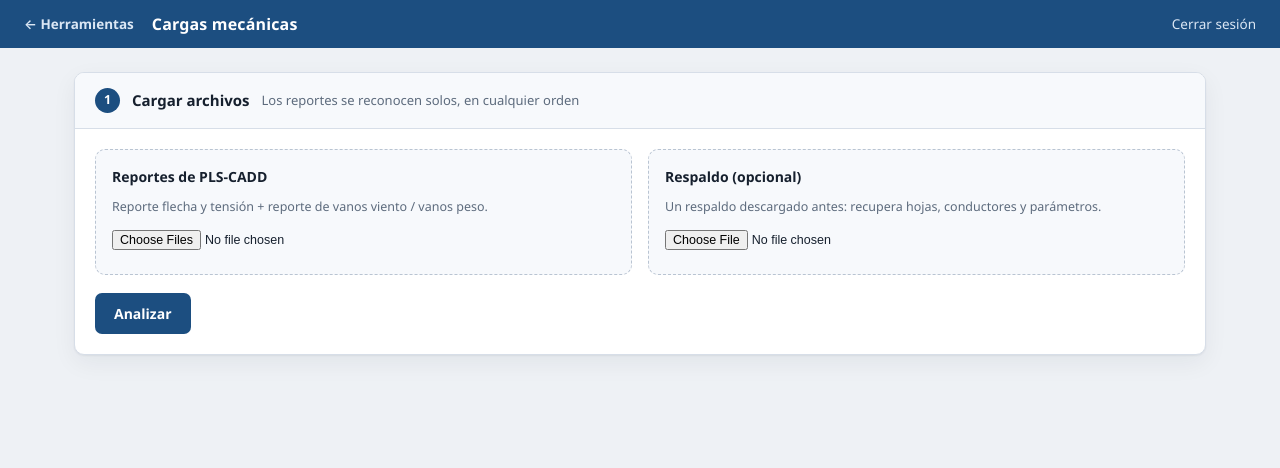
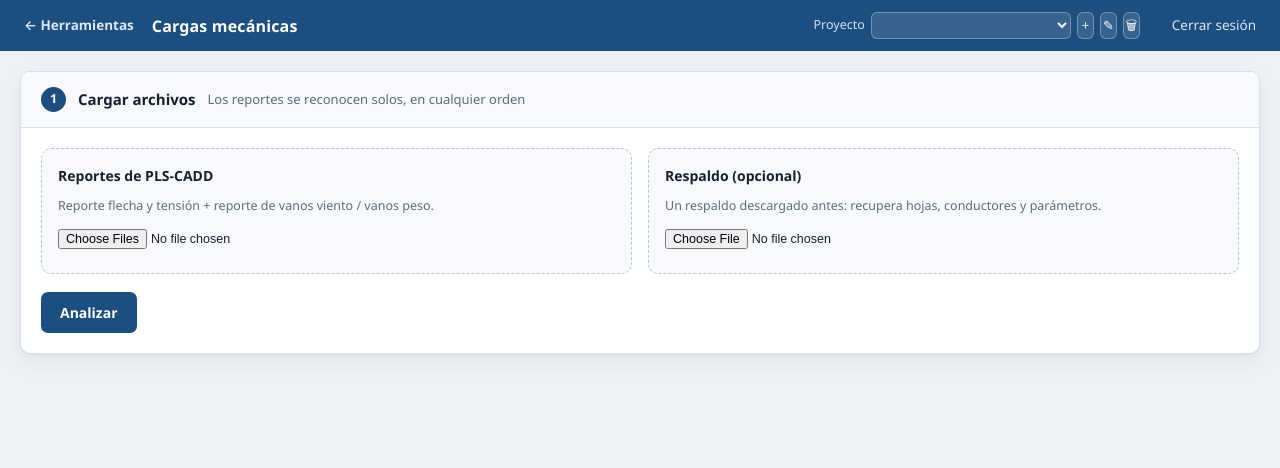
Before and after one commit to engicore-smc/claude, a FastAPI app: template app/templates/cargas.html in a window 1280 px wide. Shown: the top 468 px of the page. Run offline with FastAPI, Linux system fonts and the light colour scheme; the template is opened without the code that fills it, so the values that code supplies are empty.

Commit message:
Simplificar la pantalla de cargas mecanicas
- El bloque "Proyecto" se va de la pagina y pasa a ser un selector en la
  barra superior, junto a cerrar sesion, con crear, renombrar y eliminar.
  Los proyectos se guardan en el navegador y se abren tal como quedaron;
  un respaldo subido entra como proyecto nuevo, sin pisar los que hubiera.
- Se quita el selector de condicion del cable: siempre es creep, y
  repetirlo no aportaba nada.
- Se quita el resumen del proyecto; los veredictos ya estan al pie de su
  bloque en la propia hoja.
- Se quita el aviso "el reporte indica N m y N kg para ...". Los avisos de
  calculo (faltan estructuras, falta luz viento) se mantienen.
- La pagina pasa a ocupar todo el ancho del dispositivo, que es lo que
  pide una hoja de calculo. El selector de herramientas sigue centrado.

Quedan dos pasos: cargar archivos y hojas de analisis.

Co-Authored-By: Claude Opus 5 <noreply@anthropic.com>
Claude-Session: https://claude.ai/code/session_01K8Wj3i8x3pB5R6ZKg8QFbu

```diff
--- a/app/static/app.css
+++ b/app/static/app.css
@@ -70,7 +70,7 @@ body {
 .topbar a { color: #dbe7f4; text-decoration: none; font-size: 13.5px; }
 .topbar a:hover { color: #fff; text-decoration: underline; }
 
-main { max-width: 1180px; margin: 0 auto; padding: 24px 24px 96px; }
+main { max-width: 100%; margin: 0; padding: 20px 20px 80px; }
 
 .step {
   background: var(--surface);
@@ -271,7 +271,8 @@ table.data tr.off td { opacity: .42; }
 table.data tr.off td.pick { opacity: 1; }
 
 /* ------------------------------------------------- selector de herramienta */
-.tools { display: grid; gap: 18px; grid-template-columns: repeat(auto-fit, minmax(290px, 1fr)); }
+.tools { display: grid; gap: 18px; grid-template-columns: repeat(auto-fit, minmax(290px, 1fr));
+         max-width: 900px; margin: 0 auto; }
 .tool {
   display: block;
   background: var(--surface);
@@ -448,3 +449,20 @@ table.hoja td.bueno { background: var(--ok-soft); color: var(--ok); }
   border: 1px solid #ecd9ac; border-radius: 5px; padding: 3px 9px; align-self: center;
 }
 .pista-linea a { color: var(--accent); font-weight: 600; cursor: pointer; text-decoration: underline; }
+
+/* --------------------------------------------------- selector de proyecto */
+.proyectos { display: flex; align-items: center; gap: 6px; margin-right: 18px; }
+.proyectos label { font-size: 12.5px; color: #cfe0f0; }
+.proyectos select {
+  font: inherit; font-size: 13px; height: 27px; min-width: 170px;
+  border: 1px solid rgba(255, 255, 255, .3); border-radius: 6px;
+  background: rgba(255, 255, 255, .12); color: #fff; padding: 0 6px;
+}
+.proyectos select option { color: #16202e; }
+.proyectos button {
+  font: inherit; font-size: 13px; line-height: 1;
+  width: 27px; height: 27px; padding: 0;
+  border: 1px solid rgba(255, 255, 255, .3); border-radius: 6px;
+  background: rgba(255, 255, 255, .12); color: #fff; cursor: pointer;
+}
+.proyectos button:hover { background: rgba(255, 255, 255, .26); }
--- a/app/static/cargas.js
+++ b/app/static/cargas.js
@@ -4,8 +4,8 @@ const S = {
   jobId: null,
   estructuras: [],      // [{key, nombre, wind_span}]
   casos: [],
-  condiciones: [],
-  proyecto: null,       // {nombre, condicion, conductores[], grupos[]}
+  proyectos: [],        // guardados en el navegador
+  proyecto: null,       // el activo: {id, nombre, grupos[]}
   activa: 0,
   opciones: [],         // pares (set, cable) del grupo activo
   poste: null,          // altura y cargas de ensayo que trae el reporte
@@ -64,6 +64,84 @@ function grupoNuevo(nombre) {
   };
 }
 
+// -------------------------------------------------------------- proyectos
+// Los proyectos viven en el navegador; los reportes se vuelven a subir en
+// cada sesión y el respaldo sirve para llevárselos a otro equipo.
+const CLAVE_PROYECTOS = 'plscadd.cargas.proyectos';
+const CONDICION = 'creep';
+
+function leerProyectos() {
+  try {
+    const datos = JSON.parse(localStorage.getItem(CLAVE_PROYECTOS) || '{}');
+    return Array.isArray(datos.lista) ? datos : { activo: null, lista: [] };
+  } catch {
+    return { activo: null, lista: [] };
+  }
+}
+
+function guardarProyectos() {
+  try {
+    localStorage.setItem(CLAVE_PROYECTOS,
+      JSON.stringify({ activo: S.proyecto ? S.proyecto.id : null, lista: S.proyectos }));
+  } catch { /* sin localStorage */ }
+}
+
+function proyectoNuevo(nombre, grupos = null) {
+  return {
+    id: `p${Date.now()}${Math.floor(Math.random() * 1000)}`,
+    nombre, condicion: CONDICION, grupos: grupos || [grupoNuevo('Hoja 1')],
+  };
+}
+
+function abrirProyecto(id) {
+  const encontrado = S.proyectos.find((p) => p.id === id);
+  if (!encontrado) return;
+  S.proyecto = encontrado;
+  S.proyecto.condicion = CONDICION;
+  if (!S.proyecto.grupos.length) S.proyecto.grupos.push(grupoNuevo('Hoja 1'));
+  S.activa = 0;
+  guardarProyectos();
+  renderProyectos();
+  renderTabs();
+  refrescarOpciones();
+}
+
+function renderProyectos() {
+  const select = $('#proyecto-select');
+  select.replaceChildren(...S.proyectos.map((p) => {
+    const opcion = el('option', { value: p.id }, p.nombre);
+    if (S.proyecto && p.id === S.proyecto.id) opcion.selected = true;
+    return opcion;
+  }));
+  $('#btn-proy-borrar').disabled = S.proyectos.length <= 1;
+}
+
+$('#proyecto-select').addEventListener('change', (e) => abrirProyecto(e.target.value));
+
+$('#btn-proy-nuevo').addEventListener('click', () => {
+  const nombre = (prompt('Nombre del proyecto nuevo:', `Proyecto ${S.proyectos.length + 1}`) || '').trim();
+  if (!nombre) return;
+  const proyecto = proyectoNuevo(nombre);
+  S.proyectos.push(proyecto);
+  abrirProyecto(proyecto.id);
+});
+
+$('#btn-proy-renombrar').addEventListener('click', () => {
+  if (!S.proyecto) return;
+  const nombre = (prompt('Nuevo nombre:', S.proyecto.nombre) || '').trim();
+  if (!nombre) return;
+  S.proyecto.nombre = nombre;
+  guardarProyectos();
+  renderProyectos();
+});
+
+$('#btn-proy-borrar').addEventListener('click', () => {
+  if (!S.proyecto || S.proyectos.length <= 1) return;
+  if (!confirm(`¿Eliminar el proyecto «${S.proyecto.nombre}» y todas sus hojas?`)) return;
+  S.proyectos = S.proyectos.filter((p) => p.id !== S.proyecto.id);
+  abrirProyecto(S.proyectos[0].id);
+});
+
 // ------------------------------------------------------------------ carga
 function pintarElegidos(input) {
   const destino = input.parentElement.querySelector('.picked');
@@ -89,17 +167,30 @@ $('#btn-cargar').addEventListener('click', async () => {
     S.jobId = r.job_id;
     S.estructuras = r.estructuras;
     S.casos = r.casos;
-    S.condiciones = r.condiciones;
-    S.proyecto = r.proyecto || { nombre: 'Cargas mecánicas', condicion: 'creep', grupos: [] };
+    const guardados = leerProyectos();
+    S.proyectos = guardados.lista;
+    if (r.proyecto) {
+      // Un respaldo entra como proyecto nuevo, para no pisar lo que ya había.
+      const importado = proyectoNuevo(r.proyecto.nombre || 'Respaldo', r.proyecto.grupos);
+      S.proyectos.push(importado);
+      guardados.activo = importado.id;
+    }
+    if (!S.proyectos.length) {
+      const nombre = (prompt('Nombre del proyecto:', 'Proyecto 1') || 'Proyecto 1').trim();
+      S.proyectos.push(proyectoNuevo(nombre));
+    }
+    S.proyecto = S.proyectos.find((p) => p.id === guardados.activo) || S.proyectos[0];
+    S.proyecto.condicion = CONDICION;
     if (!S.proyecto.grupos.length) S.proyecto.grupos.push(grupoNuevo('Hoja 1'));
     S.activa = 0;
+    guardarProyectos();
     $('#estado-carga').textContent =
       `${S.estructuras.length} estructuras · ${S.casos.length} casos climáticos` +
       (r.proyecto ? ` · respaldo con ${r.proyecto.grupos.length} hoja(s)` : '');
     if (r.avisos && r.avisos.length) {
       $('#global-error').replaceChildren(notice('warn', 'Avisos al leer los reportes:', r.avisos));
     }
-    ['#paso-proyecto', '#paso-hojas', '#paso-resumen'].forEach((id) => { $(id).hidden = false; });
+    $('#paso-hojas').hidden = false;
     render();
   } catch (e) {
     fail(e.message);
@@ -110,19 +201,10 @@ $('#btn-cargar').addEventListener('click', async () => {
 
 // ------------------------------------------------------- proyecto y cables
 function render() {
-  $('#proy-nombre').value = S.proyecto.nombre;
-  const cond = $('#proy-condicion');
-  cond.replaceChildren(...S.condiciones.map((c) =>
-    el('option', { value: c, ...(c === S.proyecto.condicion ? { selected: 'selected' } : {}) }, c)));
+  renderProyectos();
   renderTabs();
   refrescarOpciones();   // trae las opciones de la hoja activa y luego pinta
 }
-
-$('#proy-nombre').addEventListener('input', (e) => { S.proyecto.nombre = e.target.value; });
-$('#proy-condicion').addEventListener('change', (e) => {
-  S.proyecto.condicion = e.target.value;
-  fail('La condición del cable se aplica al leer los reportes: vuelve a pulsar «Analizar» con el respaldo descargado.');
-});
 
 // ------------------------------------------------------------------ hojas
 function renderTabs() {
@@ -463,24 +545,6 @@ function pieHoja(g) {
     class: 'ghost small', type: 'button', title: 'Se aplicarán a las hojas nuevas',
     onclick: () => { guardarDefaults(g); pie.append(el('span', { class: 'badge ok', text: 'guardados' })); },
   }, 'Guardar parámetros por defecto'));
-  const p = S.poste;
-  if (p && (p.altura_m !== null || p.transversal_kg !== null)) {
-    const iguales = (p.altura_m === null || Math.abs(p.altura_m - g.ht_m) < 1e-9)
-      && (p.transversal_kg === null || Math.abs(p.transversal_kg - g.t_servicio_kg) < 1e-9);
-    if (!iguales) {
-      pie.append(el('span', { class: 'pista-linea' },
-        `El reporte indica ${p.altura_m ?? '—'} m y ${p.transversal_kg ?? '—'} kg para `
-        + `${(p.archivos || []).join(', ') || 'este poste'} — `,
-        el('a', {
-          onclick: () => {
-            if (p.altura_m !== null) g.ht_m = p.altura_m;
-            if (p.transversal_kg !== null) g.t_servicio_kg = p.transversal_kg;
-            renderEditor(); evaluar();
-          },
-        }, 'usar estos valores')));
-    }
-    (p.avisos || []).forEach((a) => pie.append(el('span', { class: 'pista-linea', text: a })));
-  }
   return pie;
 }
 
@@ -673,41 +737,13 @@ async function evaluar() {
   try {
     const r = await api('/api/mec/evaluar', { body: { job_id: S.jobId, proyecto: S.proyecto } });
     S.resultados = r.resultados;
-    pintarResumen();
     refrescarCalculos();
+    guardarProyectos();
     $('#estado-calculo').textContent = '';
   } catch (e) {
     $('#estado-calculo').textContent = '';
     fail(e.message);
   }
-}
-
-function barra(uso) {
-  const pct = uso === null || uso === undefined ? 0 : Math.min(uso * 100, 100);
-  const clase = uso > 1 ? 'bar pasa' : uso > 0.85 ? 'bar alto' : 'bar';
-  return el('div', { class: 'uso' },
-    el('span', { text: uso === null || uso === undefined ? '—' : `${(uso * 100).toFixed(1)} %` }),
-    el('div', { class: clase }, el('i', { style: `width:${pct.toFixed(1)}%` })));
-}
-
-function pintarResumen() {
-  const cuerpo = $('#tabla-resumen tbody');
-  cuerpo.replaceChildren();
-  S.resultados.forEach((r, i) => {
-    const g = S.proyecto.grupos[i];
-    cuerpo.append(el('tr', {},
-      el('td', {}, el('strong', { text: r.nombre })),
-      el('td', { text: (g.estructuras || []).join(', ') || '—' }),
-      el('td', { class: 'num', text: n2(r.transversal_calculada) }),
-      el('td', { class: 'num', text: n2(r.transversal_admisible) }),
-      el('td', { class: 'num' }, barra(r.uso_transversal)),
-      el('td', { class: 'num', text: n2(r.momento_calculado) }),
-      el('td', { class: 'num', text: n2(r.momento_admisible) }),
-      el('td', { class: 'num' }, barra(r.uso_momento)),
-      el('td', { class: 'num', text: n2(r.vertical_total) }),
-      el('td', {}, el('span', { class: `badge ${r.cumple ? 'ok' : 'err'}` },
-        r.cumple ? 'CUMPLE' : 'NO CUMPLE'))));
-  });
 }
 
 /** Actualiza solo las celdas calculadas de la hoja activa.
--- a/app/templates/cargas.html
+++ b/app/templates/cargas.html
@@ -13,6 +13,13 @@
     <a href="/" class="back">← Herramientas</a>
     <h1>Cargas mecánicas</h1>
     <span class="spacer"></span>
+    <div class="proyectos">
+      <label for="proyecto-select">Proyecto</label>
+      <select id="proyecto-select"></select>
+      <button type="button" id="btn-proy-nuevo" title="Nuevo proyecto">+</button>
+      <button type="button" id="btn-proy-renombrar" title="Renombrar proyecto">✎</button>
+      <button type="button" id="btn-proy-borrar" title="Eliminar proyecto">🗑</button>
+    </div>
     <a href="/logout">Cerrar sesión</a>
   </div>
 
```
Also changed, not shown: other parts of app/templates/cargas.html (+5 -48 lines).
